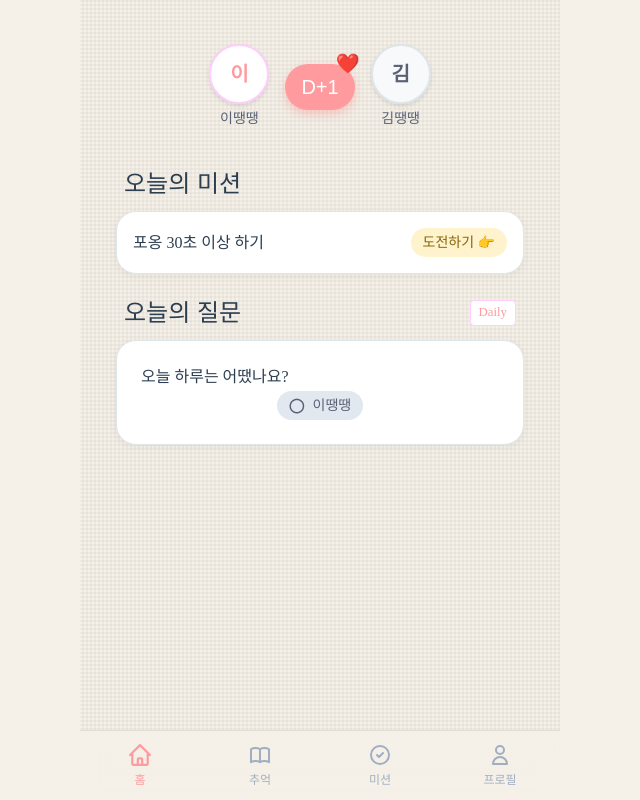
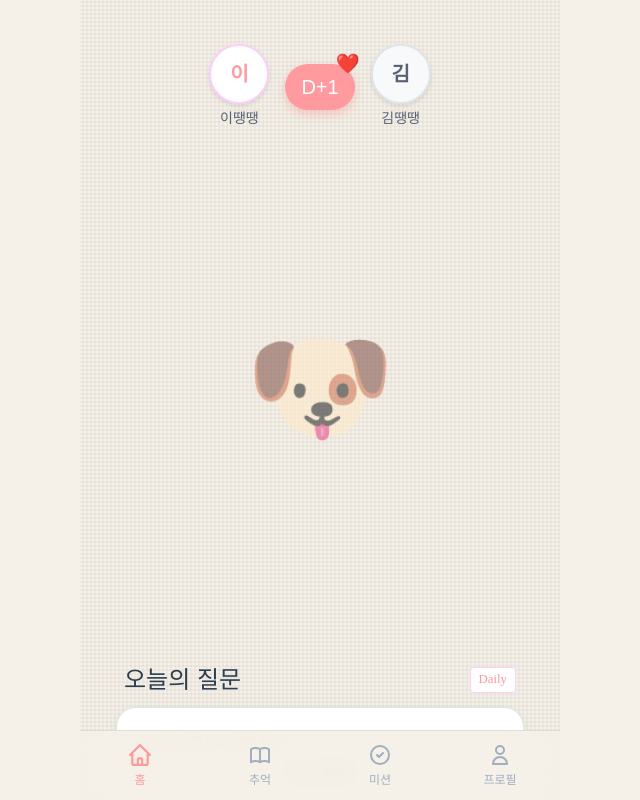
Before and after one commit to EZEZZZZ/sumone-front, a React (Create React App) app: page /home in a window 1280 px wide. Shown: the whole page, without its empty margins (320-960 px from the left). Built offline with nearby package versions, Linux system fonts and the light colour scheme; a web font is replaced by a local one.

Commit message:
feat: 반려 개이모지 ㄹ추추추가

```diff
--- a/src/components/common/Button.css
+++ b/src/components/common/Button.css
@@ -76,12 +76,13 @@
 }
 
 .btn-gradient {
-    background: var(--gradient-primary);
+    background: var(--color-primary);
     color: var(--color-white);
 }
 
 .btn-gradient:hover:not(:disabled) {
     transform: translateY(-2px);
+    opacity: 0.9;
 }
 
 .btn-gradient:active:not(:disabled) {
--- a/src/pages/History/History.tsx
+++ b/src/pages/History/History.tsx
@@ -107,7 +107,7 @@ const History: React.FC = () => {
                                 </span>
                                 <div className="question-info">
                                     <span className="question-text">{question.question}</span>
-                                    <span className="question-date-sm">{question.date}</span>
+                                    <span className="question-date-sm">{question.date.split('-').slice(1).join('/')}</span>
                                 </div>
                                 <span className="status-dot">{question.answered ? '✓' : ''}</span>
                             </div>
--- a/src/pages/Home/Home.css
+++ b/src/pages/Home/Home.css
@@ -232,3 +232,38 @@
         transform: translateY(-5px);
     }
 }
+
+/* Pet Section - 60% of viewport */
+.pet-section {
+    height: 60vh;
+    display: flex;
+    align-items: center;
+    justify-content: center;
+    position: relative;
+    margin-bottom: var(--space-4);
+}
+
+/* Floating Dog */
+.floating-dog {
+    font-size: 120px;
+    animation: float 3s ease-in-out infinite;
+    opacity: 0.6;
+}
+
+@keyframes float {
+
+    0%,
+    100% {
+        transform: translateY(0px);
+    }
+
+    50% {
+        transform: translateY(-20px);
+    }
+}
+
+/* Ensure content has proper spacing */
+.home-content {
+    position: relative;
+    z-index: 1;
+}
--- a/src/pages/Home/Home.tsx
+++ b/src/pages/Home/Home.tsx
@@ -109,27 +109,12 @@ const Home: React.FC = () => {
                 )}
             </div>
 
+            {/* Pet Section - 60% */}
+            <div className="pet-section">
+                <div className="floating-dog">🐶</div>
+            </div>
+
             <div className="home-content">
-                {/* Mission Summary / Widget */}
-                <div className="mission-widget-section" onClick={handleMissionClick}>
-                    <div className="section-header">
-                        <h2>오늘의 미션</h2>
-                    </div>
-
-                    <div className="mission-card-preview">
-                        {todayMission ? (
-                            <>
-                                <div className="mission-preview-title">{todayMission.title}</div>
-                                <div className={`mission-status-badge ${todayMission.performed ? 'done' : 'pending'}`}>
-                                    {todayMission.performed ? '완료함 ✅' : '도전하기 👉'}
-                                </div>
-                            </>
-                        ) : (
-                            <p className="no-mission-text">오늘의 미션이 없습니다.</p>
-                        )}
-                    </div>
-                </div>
-
                 {/* Today Question */}
                 <div className="today-question-section">
                     <div className="section-header">
@@ -153,6 +138,26 @@ const Home: React.FC = () => {
                         </div>
                     )}
                 </div>
+
+                {/* Mission Summary / Widget */}
+                <div className="mission-widget-section" onClick={handleMissionClick}>
+                    <div className="section-header">
+                        <h2>오늘의 미션</h2>
+                    </div>
+
+                    <div className="mission-card-preview">
+                        {todayMission ? (
+                            <>
+                                <div className="mission-preview-title">{todayMission.title}</div>
+                                <div className={`mission-status-badge ${todayMission.performed ? 'done' : 'pending'}`}>
+                                    {todayMission.performed ? '✅' : '도전 👉'}
+                                </div>
+                            </>
+                        ) : (
+                            <p className="no-mission-text">오늘의 미션이 없습니다.</p>
+                        )}
+                    </div>
+                </div>
             </div>
 
             <BottomNav />
--- a/src/pages/Mission/Mission.css
+++ b/src/pages/Mission/Mission.css
@@ -92,22 +92,27 @@
     background: var(--color-gray-100);
 }
 
+.history-info {
+    flex: 1;
+    display: flex;
+    justify-content: flex-end;
+    /* Align Date/Status to right, Title expands */
+    align-items: center;
+    gap: var(--space-3);
+}
+
+.history-title {
+    flex: 1;
+    /* Title takes remaining space */
+    font-weight: var(--font-medium);
+    color: var(--color-gray-900);
+    text-align: left;
+}
+
 .history-date {
     font-size: var(--text-sm);
     color: var(--color-gray-500);
-    min-width: 80px;
-}
-
-.history-info {
-    flex: 1;
-    display: flex;
-    justify-content: space-between;
-    align-items: center;
-}
-
-.history-title {
-    font-weight: var(--font-medium);
-    color: var(--color-gray-900);
+    white-space: nowrap;
 }
 
 .history-status {
--- a/src/pages/Mission/Mission.tsx
+++ b/src/pages/Mission/Mission.tsx
@@ -111,9 +111,9 @@ const MissionPage: React.FC = () => {
                                     onClick={() => navigate(`/mission/${item.missionId}`)}
                                     style={{ cursor: 'pointer' }}
                                 >
-                                    <div className="history-date">{item.date}</div>
                                     <div className="history-info">
                                         <span className="history-title">{item.title}</span>
+                                        <span className="history-date">{item.date.split('-').slice(1).join('/')}</span>
                                         <span className="history-status">
                                             {item.performed && item.partnerPerformed ? '성공' : '진행중'}
                                         </span>
--- a/src/pages/Profile/Profile.tsx
+++ b/src/pages/Profile/Profile.tsx
@@ -147,7 +147,7 @@ const Profile: React.FC = () => {
 
                         <div className="stat-item">
                             <div className="stat-icon-large">🎯</div>
-                            <div className="stat-number">100%</div>
+                            <div className="stat-number">{localStorage.getItem('sumone_fake_response_rate') || '96%'}</div>
                             <div className="stat-description">응답률</div>
                         </div>
 
--- a/src/pages/Question/QuestionAnswer.tsx
+++ b/src/pages/Question/QuestionAnswer.tsx
@@ -110,6 +110,7 @@ const QuestionAnswer: React.FC = () => {
         // Persist to LocalStorage
         try {
             await answerQuestion(questionId, myAnswer);
+            localStorage.setItem('sumone_fake_response_rate', '100%'); // Fake 100% on answer
             alert('답변이 저장되었습니다.');
 
             // Special Demo Logic for User 1 (이땡땡)
```
